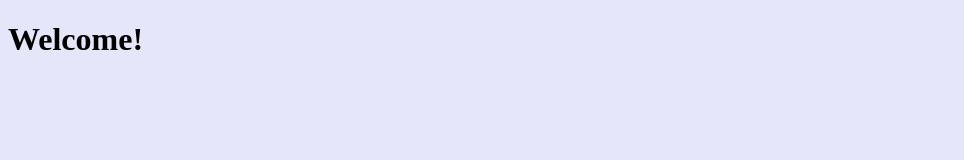
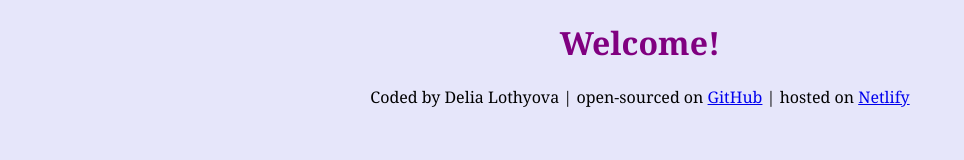
Before and after one commit to D3l14936/poem-generator, a plain HTML site: page index.html in a window 1280 px wide. Shown: the whole page, without its empty margins (0-964 px from the left). Drawn offline with Linux system fonts and the light colour scheme.

Commit message:
Added footer and some color

```diff
--- a/index.html
+++ b/index.html
@@ -8,5 +8,16 @@
   </head>
   <body>
     <h1>Welcome!</h1>
+    <footer>
+      Coded by Delia Lothyova | open-sourced on
+      <a href="https://github.com/D3l14936/poem-generator" target="_blank">
+        GitHub</a
+      >
+      | hosted on
+      <a href="https://lds-poem-generator.netlify.app/" target="_blank">
+        Netlify
+      </a>
+    </footer>
+    <script src="src/index.js"></script>
   </body>
 </html>
--- a/src/style.css
+++ b/src/style.css
@@ -1,3 +1,10 @@
-body {
+body,
+footer {
   background: lavender;
+  font-family: Cambria, Cochin, Georgia, Times, "Times New Roman", serif;
+  text-align: center;
 }
+
+h1 {
+  color: purple;
+}
```
